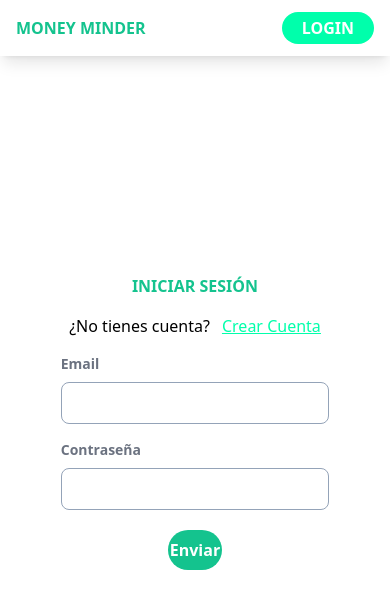
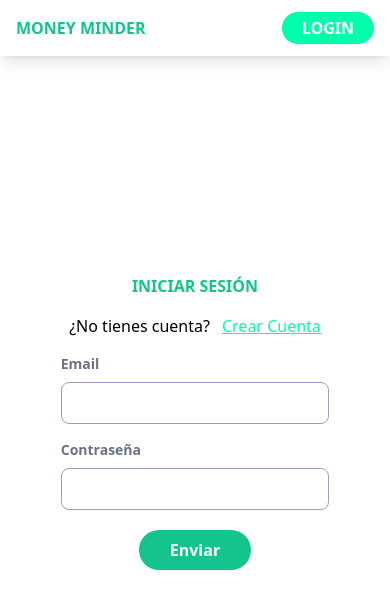
Before and after one commit to arturhonores/final-project-cliente, a React (Create React App) app: page /iniciar-sesion in a window 390 px wide. Shown: the top 608 px of the page. Built offline with nearby package versions, Linux system fonts and the light colour scheme.

Commit message:
12-06 23:59

```diff
--- a/src/components/LoginForm.jsx
+++ b/src/components/LoginForm.jsx
@@ -47,7 +47,7 @@ const LoginForm = () => {
                     <input className="rounded-lg w-full border-slate-400 focus:border-none focus:ring-verde-claro focus:outline-none" type='password' id='password' value={password} onChange={handleInputChange} name='password' />
                 </div>
             </div>
-            <button className="bg-verde-oscuro w-1/5 rounded-full mx-auto py-2 text-white hover:bg-verde-claro font-bold" type='submit'>Enviar</button>
+            <button className="bg-verde-oscuro w-auto min-w-[7rem] rounded-full mx-auto py-2 px-5 text-white hover:bg-verde-claro font-bold" type='submit'>Enviar</button>
         </form>
     )
 }
--- a/src/components/SingupForm.jsx
+++ b/src/components/SingupForm.jsx
@@ -75,7 +75,7 @@ const SingupForm = () => {
                     <input className="pr-2 w-full border border-slate-400 rounded-lg text-sm focus:z-10 focus:border-none focus:ring-verde-claro focus:outline-verde-claro file:bg-azul-claro file:font-semibold file:text-white file:border-0 file:mr-2 file:px-4 file:py-3 cursor-pointer" type='file' id='avatar' onChange={handleFileUpload} />
                 </div>
             </div>
-            <button className="bg-verde-oscuro w-auto min-w-[20%] rounded-full mx-auto py-2 px-2 text-white font-bold hover:bg-verde-claro active:bg-verde-claro" type='submit' disabled={loadingImage}>{loadingImage ? '...Cargando imagen' : 'Enviar'}</button>
+            <button className="bg-verde-oscuro w-auto min-w-[7rem] rounded-full mx-auto py-2 px-5 text-white font-bold hover:bg-verde-claro active:bg-verde-claro" type='submit' disabled={loadingImage}>{loadingImage ? '...Cargando imagen' : 'Enviar'}</button>
         </form>
     )
 }
--- a/src/components/TabsCategoryExpenses.jsx
+++ b/src/components/TabsCategoryExpenses.jsx
@@ -16,7 +16,7 @@ const TabsCategoryExpenses = ({ expenses }) => {
                         <li className="-mb-px mr-2 last:mr-0 flex-auto text-center max-w-[50%]">
                             <a
                                 className={
-                                    "text-xs font-bold uppercase px-5 py-3 shadow-lg rounded-full block leading-normal " +
+                                    "text-xs font-bold uppercase px-2 py-3 shadow-lg rounded-full block leading-normal md:px-5 " +
                                     (openTab === 1
                                         ? "text-white bg-verde-oscuro"
                                         : "text-verde-oscuro bg-white")
@@ -35,7 +35,7 @@ const TabsCategoryExpenses = ({ expenses }) => {
                         <li className="-mb-px mr-2 last:mr-0 flex-auto text-center max-w-[50%]">
                             <a
                                 className={
-                                    "text-xs font-bold uppercase px-5 py-3 shadow-lg rounded-full block leading-normal " +
+                                    "text-xs font-bold uppercase px-2 py-3 shadow-lg rounded-full block leading-normal md:px-5 " +
                                     (openTab === 2
                                         ? "text-white bg-verde-oscuro"
                                         : "text-verde-oscuro bg-white")
```
Also changed, not shown: 2 other files (tests, documents, lock files or other folders).
